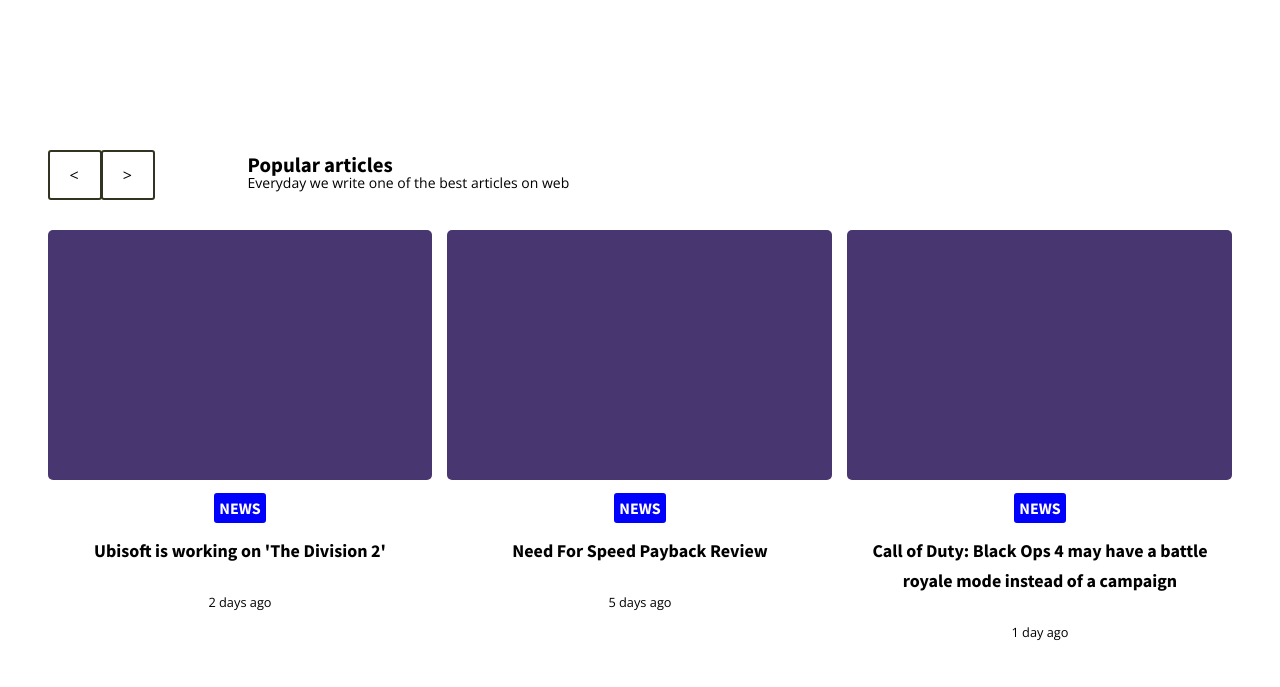
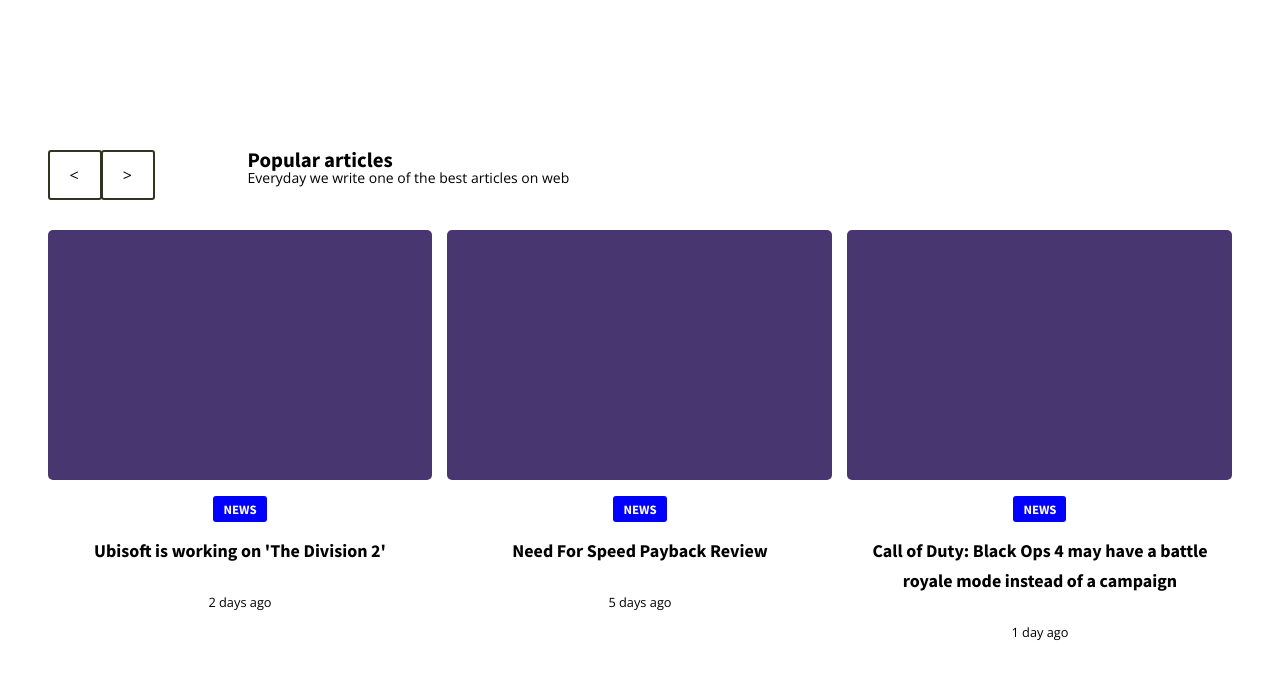
Before and after one commit to davidwilliamx/Game-News, a plain HTML site: page Index.html in a window 1280 px wide. Shown: the part 780-1467 px from the top of the page. Drawn offline with nearby package versions, Linux system fonts and the light colour scheme; a script that the page names is missing.

Commit message:
Style Font Fix
- Fixed font size and line-height
- import trending section

```diff
--- a/css/scss/_all.scss
+++ b/css/scss/_all.scss
@@ -8,14 +8,14 @@
     display: block;
     .-link {
         font-family: $primary-font;
-        font-size: 1em;
+        font-size: .8em;
         line-height: 1em;
         text-decoration: none;
         text-transform: uppercase;
         color: #fff;
         border-radius: 3px;
         margin: 0;
-        padding: 5px;
+        padding: 5px 10px;
     }
 }
 .--news {
--- a/css/scss/_headlines.scss
+++ b/css/scss/_headlines.scss
@@ -28,13 +28,17 @@
             margin-left: -5px;
         }
     }
+    ._header {
+        float: left;
+        position: relative;
+        margin-top: 30px;
+        margin-bottom: 30px;
         ._title {
             font-family: $primary-font;
             font-size: 1.3em;
             line-height: 1em;
-        float: left;
+            text-align: left;
             position: relative;
-        margin-top: 35px;
             .link {
                 text-decoration: none;
                 color: #000000;
@@ -45,9 +49,8 @@
             font-size: 0.875em;
             line-height: 1em;
             float: left;
-        clear: left;
             position: relative;
-
+        }
     }
     ._list {
         display: block;
--- a/css/scss/style.scss
+++ b/css/scss/style.scss
@@ -5,3 +5,4 @@
 @import "header";
 @import "banner";
 @import "headlines";
+@import "trending";
```
Also changed, not shown: css/style.css, js/main.js (added), 1 other file. Lines whose indentation alone changed are shown as unchanged.
